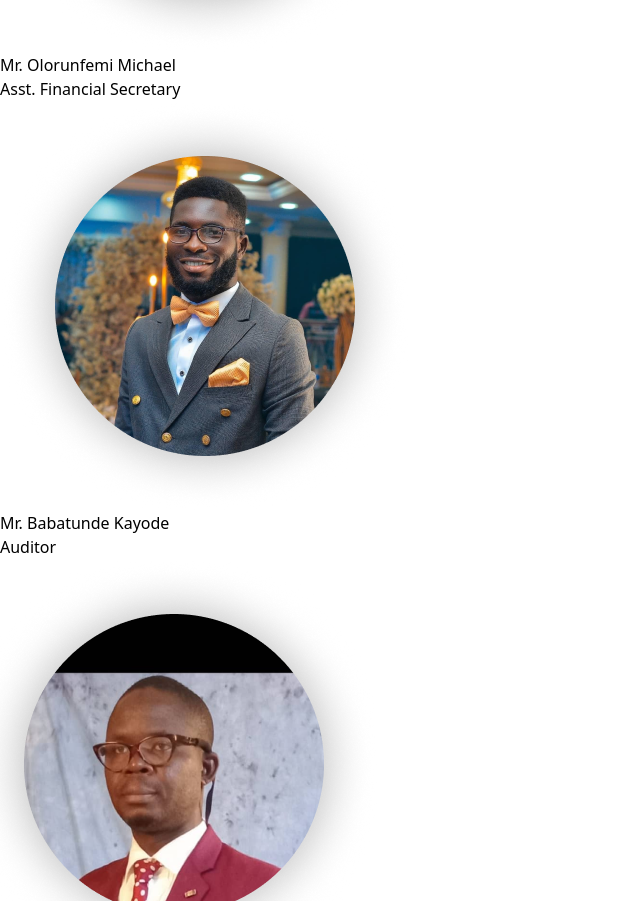
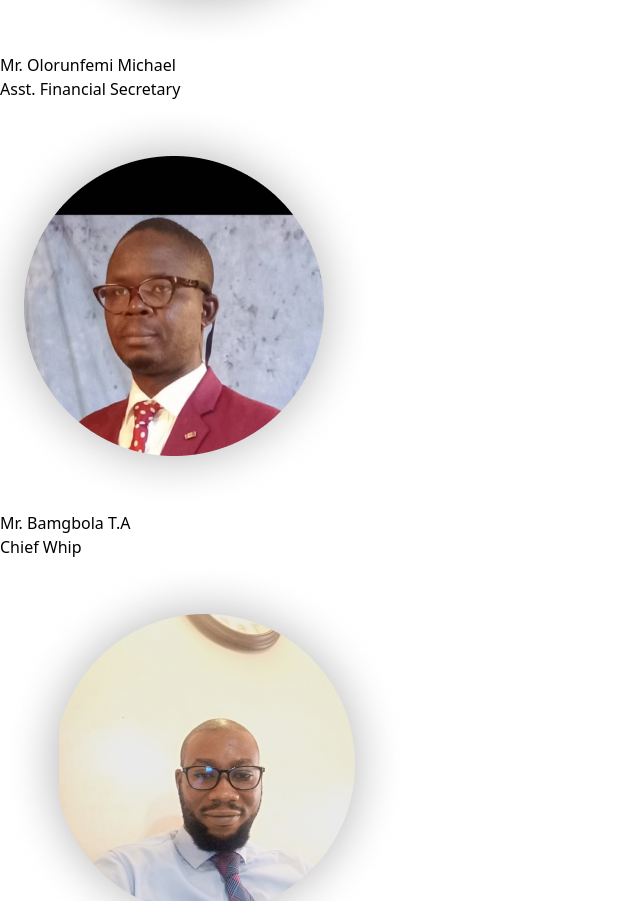
Before and after one commit to adepoju-oluwatobi/cooperative-portal-frontend, a React (Vite) app: page / in a window 1280 px wide. Shown: the part 7407-8308 px from the top of the page, without its empty margins (0-640 px from the left). Built offline with nearby package versions, Linux system fonts and the light colour scheme.

Commit message:
redeployed

```diff
--- a/src/components/Officials.jsx
+++ b/src/components/Officials.jsx
@@ -3,7 +3,6 @@
 import FinancialSec from "../assets/financial-secretary.png";
 import AssSec from "../assets/ass-sec.png";
 import AssFinSec from "../assets/ass-fin-sec.png"
-import Audito from "../assets/auditor.png";
 import ChiefWhip from "../assets/chief-whip.png"
 import PRO from "../assets/pro.png"
 import Treasurer from "../assets/treasurer.png"
@@ -78,7 +77,7 @@
           </div>
         </div>
 
-        <div className="flex flex-col justify-center items-center">
+        {/* <div className="flex flex-col justify-center items-center">
           <div>
             <img className="w-[200px]" src={Audito} alt="" />
           </div>
@@ -88,7 +87,7 @@
             </p>
             <p className="text-center font-bold">Auditor</p>
           </div>
-        </div>
+        </div> */}
 
         <div className="flex flex-col justify-center items-center">
           <div>
```
